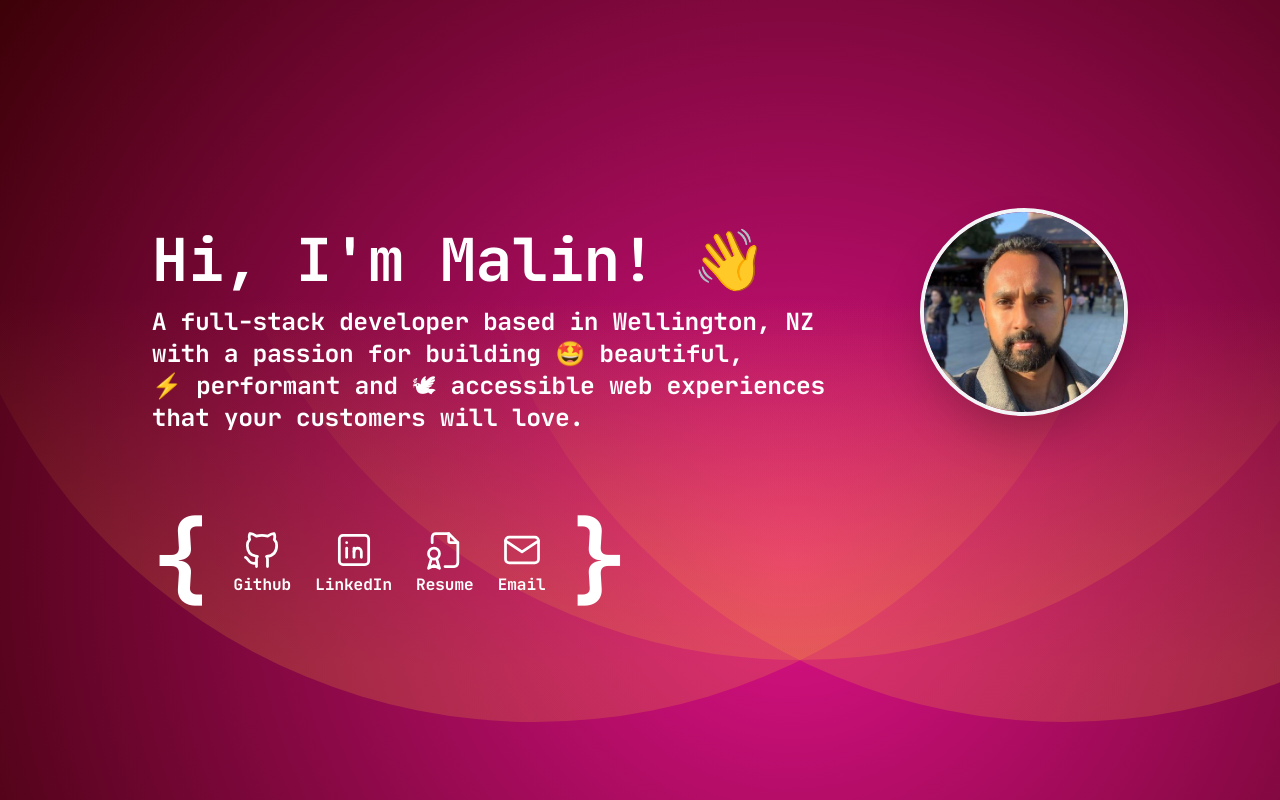
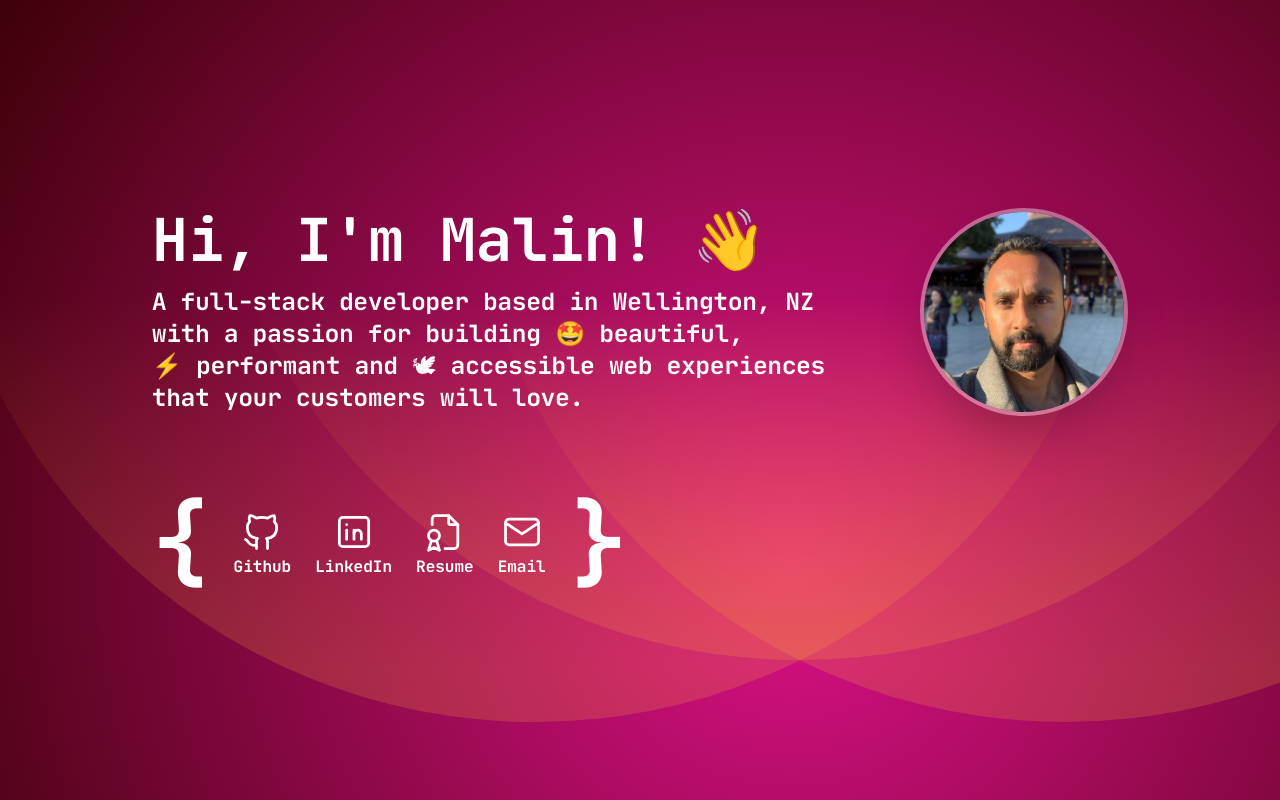
Before and after one commit to malinmalliyawadu/personal-site, a React (Vite) app: page / in a window 1280 px wide. Built offline with nearby package versions, Linux system fonts and the light colour scheme.

Commit message:
Minor tidy up

```diff
--- a/src/App.tsx
+++ b/src/App.tsx
@@ -6,12 +6,12 @@ function App() {
       <div className="flex md:gap-20 flex-col md:flex-row-reverse items-center mb-10 md:mb-20">
         <img
           src={profilePic}
-          className="rounded-full max w-52 h-52 border-4 shadow-2xl border-gray-100"
+          className="rounded-full max w-52 h-52 border-4 shadow-2xl border-gray-100 border-opacity-40 drop-shadow-2xl"
           alt="Photo of me"
         />
 
         <div>
-          <h1 className="text-5xl md:text-6xl font-black mt-10 mb-4">
+          <h1 className="text-5xl md:text-6xl font-black mb-4">
             Hi, I'm Malin! 👋
           </h1>
           <p className="text-2xl text-white">
```
